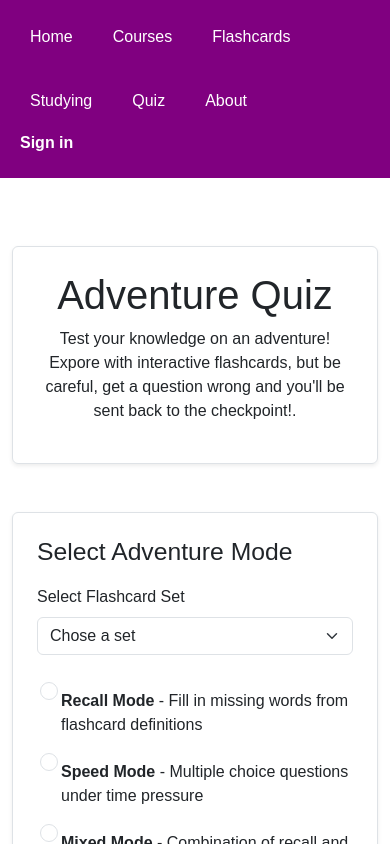
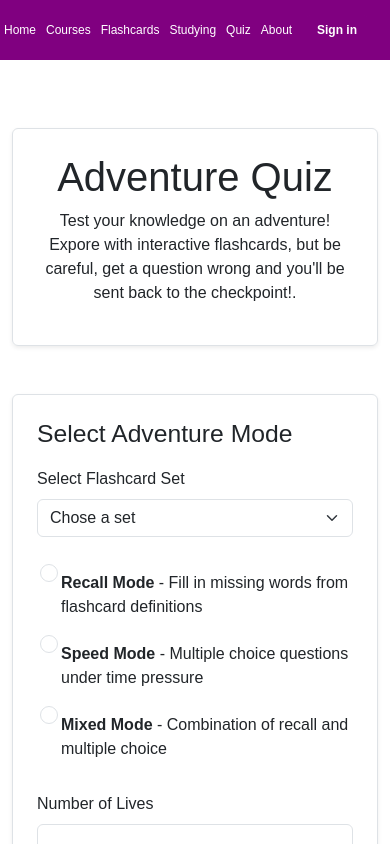
Before and after one commit to uhhmo/StudyHuskies, a React (Vite) app: page /quiz in a window 390 px wide. Shown: the top 844 px of the page. Built offline with nearby package versions, Linux system fonts and the light colour scheme.

Commit message:
Mobile fix + css fixes

```diff
--- a/src/index.css
+++ b/src/index.css
@@ -33,7 +33,7 @@ nav ul {
     padding-left: 20px;
     gap: 20px;
     display: flex;
-    flex-wrap: wrap;
+    flex-wrap: nowrap;
 }
 
 nav li {
@@ -50,6 +50,25 @@ nav a {
 nav .btn-home {
     padding: 8px 20px;
     margin-right: 20px;
+    white-space: nowrap;
+}
+
+@media (max-width: 768px) {
+    nav ul {
+        padding-left: 0;
+        gap: 2px;
+    }
+
+    nav a {
+        padding: 6px 4px;
+        font-size: 12px;
+    }
+
+    nav .btn-home {
+        padding: 6px 10px;
+        margin-right: 8px;
+        font-size: 12px;
+    }
 }
 
 /* Header */
--- a/src/pages/courses.jsx
+++ b/src/pages/courses.jsx
@@ -72,14 +72,14 @@ function Courses({ courses, setCourses }) {
               autoFocus
             />
             <button className="btn-home" onClick={addCourse}>Add</button>
-            <button onClick={() => { setShowInput(false); setNewCourseName(''); }}>Cancel</button>
+            <button className="btn-home" onClick={() => { setShowInput(false); setNewCourseName(''); }}>Cancel</button>
           </div>
         )}
       </div>
 
       <div className="courses-container">
         <section>
-          <h2>Select a course to view your flashcard sets</h2>
+          <h2 className="courses-header">Select a course to view your flashcard sets!</h2>
 
           {courses.length === 0 ? (
             <p style={{ textAlign: 'center', color: '#888', marginTop: '20px' }}>
```
